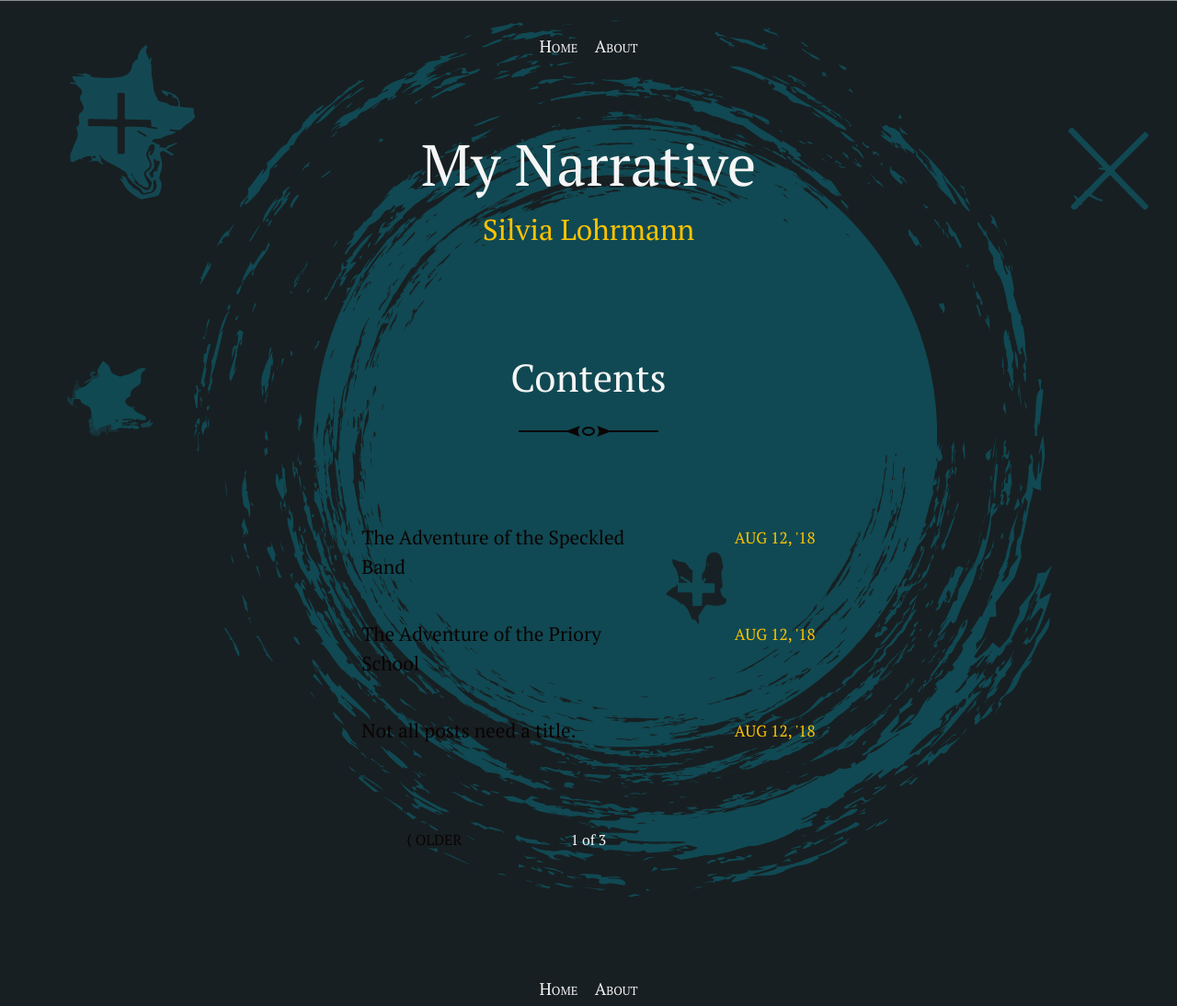
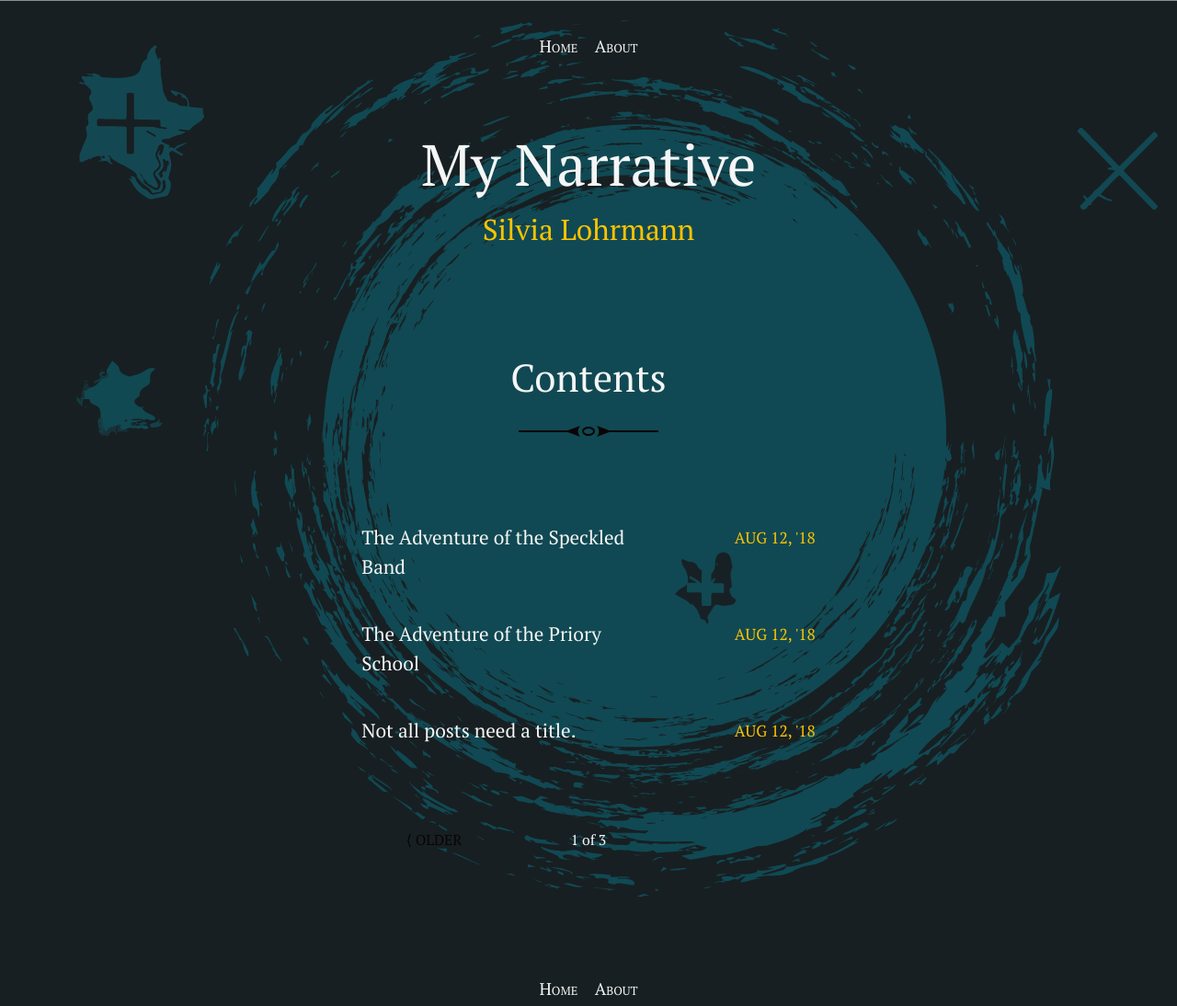
Before and after one commit to silvialohrmann/editorial, a Jekyll site: the page built from index.html, in a window 1280 px wide. Shown: the whole page at 92% size. Built offline with Jekyll 4.4.1, drawn with Linux system fonts in a browser that asks for light colours; the list of posts is cut into pages by our own code.

Commit message:
Update _base.scss

```diff
--- a/_sass/_base.scss
+++ b/_sass/_base.scss
@@ -1,5 +1,5 @@
 body {
-  background: $brand-color url("/assets/images/multiversal.png") no-repeat top center;
+  background: $brand-color url("/assets/images/multiversal.png") no-repeat top left;
   color: $text-color;
   font-family: $font-family;
   font-size: 1.3125em;
@@ -120,7 +120,7 @@
   color: $for-dark-background;
 }
 
-.post-link, .post-pagination {
+#main .post-link, #main .post-pagination {
   color: $for-dark-background;
 }
 
```
